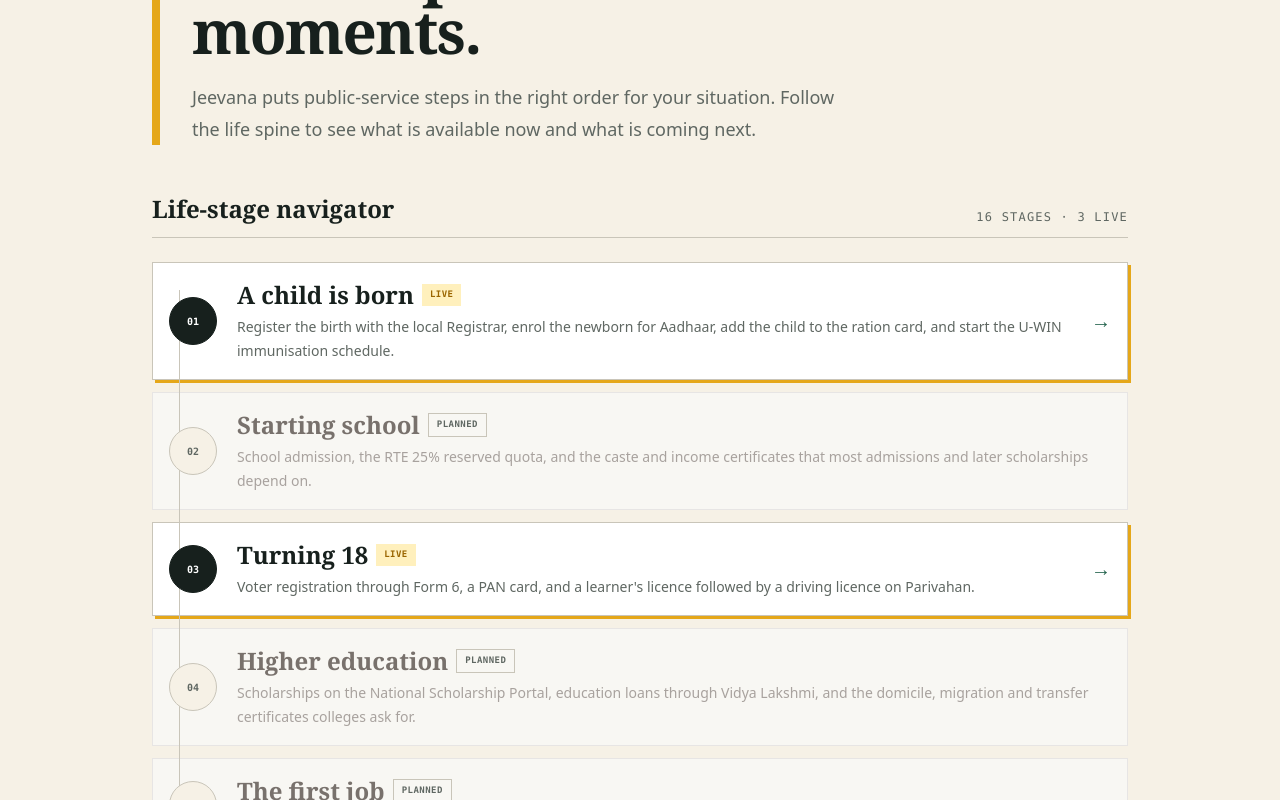
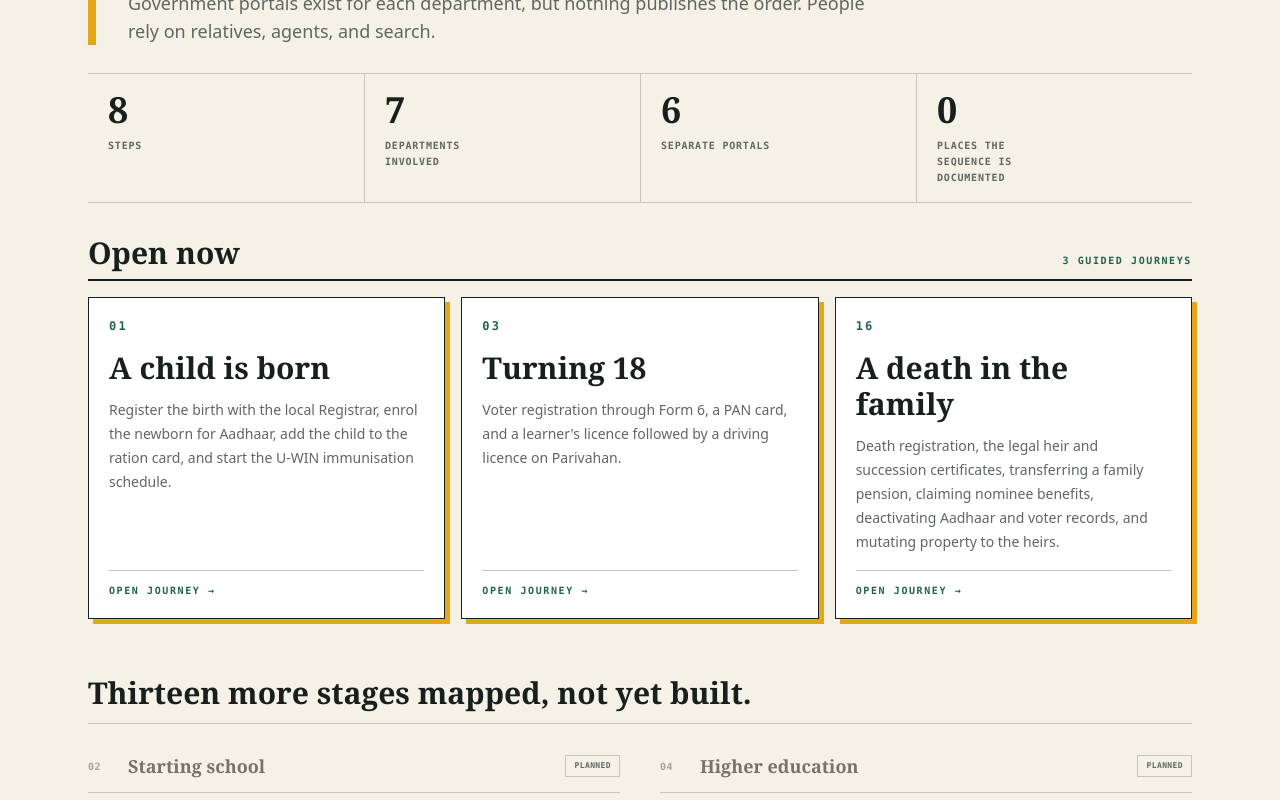
Before and after one commit to Kingmaker080598/Jeevana, a Next.js app: page / in a window 1280 px wide. Shown: the part 280-1080 px from the top of the page. Built offline with nearby package versions, Linux system fonts and the light colour scheme.

Commit message:
feat: restructure homepage around problem and evidence

```diff
--- a/app/page.tsx
+++ b/app/page.tsx
@@ -1,6 +1,19 @@
 import { HomeContent } from "@/components/HomeContent";
 import { LIFE_STAGES } from "@/data/lifeStages";
+import { summarizeJourneyEvidence } from "@/lib/journey/evidence";
+import { loadJourneys } from "@/lib/journey/loadJourneys";
 
 export default function HomePage() {
-  return <HomeContent stages={LIFE_STAGES} />;
+  const deathJourney = loadJourneys().find((journey) => journey.id === "death");
+
+  if (!deathJourney) {
+    throw new Error('Required journey "death" is missing.');
+  }
+
+  return (
+    <HomeContent
+      stages={LIFE_STAGES}
+      evidence={summarizeJourneyEvidence(deathJourney)}
+    />
+  );
 }
--- a/components/HomeContent.tsx
+++ b/components/HomeContent.tsx
@@ -2,86 +2,119 @@
 
 import Link from "next/link";
 import type { LifeStage } from "@/data/lifeStages";
-import { isTeluguEnabled } from "@/lib/features";
-import { useLanguage } from "./LanguageProvider";
+import type { JourneyEvidence } from "@/lib/journey/evidence";
 
-export function HomeContent({ stages }: Readonly<{ stages: readonly LifeStage[] }>) {
-  const { language } = useLanguage();
-  const isTelugu = isTeluguEnabled() && language === "te";
+interface HomeContentProps {
+  stages: readonly LifeStage[];
+  evidence: JourneyEvidence;
+}
+
+const EVIDENCE_CAPTIONS: ReadonlyArray<{
+  key: keyof JourneyEvidence;
+  caption: string;
+}> = [
+  { key: "steps", caption: "Steps" },
+  { key: "departments", caption: "Departments involved" },
+  { key: "portals", caption: "Separate portals" },
+  { key: "documentedSequences", caption: "Places the sequence is documented" },
+];
+
+export function HomeContent({ stages, evidence }: Readonly<HomeContentProps>) {
+  const liveStages = stages.filter((stage) => stage.status === "live");
+  const plannedStages = stages.filter((stage) => stage.status === "planned");
 
   return (
-    <main className="mx-auto max-w-5xl px-4 py-10 sm:px-6 sm:py-16">
-      <section className="max-w-3xl border-l-8 border-[var(--marigold)] pl-5 sm:pl-8">
+    <main className="mx-auto max-w-6xl px-4 pb-16 pt-8 sm:px-6 sm:pb-20 sm:pt-10">
+      <section className="max-w-5xl border-l-8 border-[var(--marigold)] pl-5 sm:pl-8">
         <p className="font-mono text-xs font-bold uppercase tracking-[0.22em] text-[var(--leaf)]">
-          {isTelugu ? "ఆంధ్రప్రదేశ్ ప్రజా సేవల మార్గదర్శి" : "Andhra Pradesh public-service guide"}
+          Built for India. Piloted in Andhra Pradesh.
         </p>
-        <h1 className="mt-4 font-serif text-4xl font-bold leading-tight tracking-tight text-[var(--ink)] sm:text-6xl">
-          {isTelugu ? "జీవితంలోని ముఖ్య దశలకు స్పష్టమైన దారి." : "A clear path through life's important moments."}
+        <h1 className="mt-3 max-w-5xl font-serif text-4xl font-bold leading-[1.04] tracking-tight text-[var(--ink)] sm:text-5xl lg:text-6xl">
+          After a birth or a death, no one tells you what comes next.
         </h1>
-        <p className="mt-5 max-w-2xl text-lg leading-8 text-[var(--muted)]">
-          {isTelugu
-            ? "జీవన మీ పరిస్థితికి సరిపోయే ప్రభుత్వ సేవల దశలను సరైన క్రమంలో చూపిస్తుంది. కొన్ని ప్రశ్నలకు సమాధానం చెప్పండి; మీకు అవసరమైన రోడ్‌మ్యాప్‌ను పొందండి."
-            : "Jeevana puts public-service steps in the right order for your situation. Follow the life spine to see what is available now and what is coming next."}
+        <p className="mt-4 max-w-3xl text-base leading-7 text-[var(--muted)] sm:text-lg">
+          Government portals exist for each department, but nothing publishes the order. People rely on relatives, agents, and search.
         </p>
       </section>
 
-      <section className="mt-12" aria-labelledby="life-spine-heading">
-        <div className="flex items-end justify-between gap-4 border-b border-[var(--line)] pb-3">
-          <h2 id="life-spine-heading" className="font-serif text-2xl font-bold text-[var(--ink)]">
-            Life-stage navigator
+      <section className="mt-7 border-y border-[var(--line)]" aria-label="Evidence from the death journey">
+        <dl className="grid grid-cols-4 divide-x divide-[var(--line)]">
+          {EVIDENCE_CAPTIONS.map(({ key, caption }) => (
+            <div key={key} className="px-2 py-4 sm:px-5">
+              <dd className="font-serif text-3xl font-bold leading-none text-[var(--ink)] sm:text-4xl">
+                {evidence[key]}
+              </dd>
+              <dt className="mt-2 max-w-32 font-mono text-[9px] font-bold uppercase leading-4 tracking-[0.08em] text-[var(--muted)] sm:text-[10px]">
+                {caption}
+              </dt>
+            </div>
+          ))}
+        </dl>
+      </section>
+
+      <section className="mt-8" aria-labelledby="open-now-heading">
+        <div className="flex items-baseline justify-between gap-4 border-b-2 border-[var(--ink)] pb-2">
+          <h2 id="open-now-heading" className="font-serif text-3xl font-bold text-[var(--ink)]">
+            Open now
           </h2>
-          <span className="font-mono text-xs uppercase tracking-widest text-[var(--muted)]">
-            {stages.length} stages · 3 live
-          </span>
+          <p className="font-mono text-[10px] font-bold uppercase tracking-[0.16em] text-[var(--leaf)]">
+            3 guided journeys
+          </p>
         </div>
 
-        <ol className="relative mt-6 grid gap-3 before:absolute before:bottom-7 before:left-[1.42rem] before:top-7 before:w-px before:bg-[var(--line)] sm:before:left-[1.67rem]">
-          {stages.map((stage) => {
-            const number = String(stage.order).padStart(2, "0");
-            const content = (
-              <>
-                <span className={`relative z-10 flex h-11 w-11 shrink-0 items-center justify-center rounded-full border font-mono text-[10px] font-bold sm:h-12 sm:w-12 ${stage.status === "live" ? "border-[var(--ink)] bg-[var(--ink)] text-white" : "border-[var(--line)] bg-[var(--paper)] text-[var(--muted)]"}`}>
-                  {number}
-                </span>
-                <span className="min-w-0 flex-1">
-                  <span className="flex flex-wrap items-center gap-2">
-                    <span className={`font-serif text-xl font-bold sm:text-2xl ${stage.status === "live" ? "text-[var(--ink)]" : "text-stone-500"}`}>
-                      {stage.title}
-                    </span>
-                    <span className={`px-2 py-1 font-mono text-[9px] font-bold uppercase tracking-wider ${stage.status === "live" ? "bg-[var(--marigold-soft)] text-[var(--marigold-dark)]" : "border border-[var(--line)] text-[var(--muted)]"}`}>
-                      {stage.status === "live" ? "Live" : "Planned"}
-                    </span>
-                  </span>
-                  <span className={`mt-1 block text-sm leading-6 ${stage.status === "live" ? "text-[var(--muted)]" : "text-stone-400"}`}>
-                    {stage.description}
-                  </span>
-                </span>
-                {stage.status === "live" ? <span aria-hidden="true" className="text-xl text-[var(--leaf)]">→</span> : null}
-              </>
-            );
-
-            return stage.status === "live" ? (
+        <ol className="mt-4 grid gap-4 lg:grid-cols-3">
+          {liveStages.map((stage) => (
             <li key={stage.id} aria-label={stage.title}>
               <Link
                 href={`/journey/${stage.journeyId}`}
-                  className="flex items-center gap-4 border border-[var(--line)] bg-white p-4 shadow-[3px_3px_0_var(--marigold)] transition-colors hover:border-[var(--ink)] focus:outline-none focus:ring-2 focus:ring-[var(--marigold)] focus:ring-offset-2 sm:gap-5"
+                className="group flex h-full min-h-52 flex-col border border-[var(--ink)] bg-white p-5 shadow-[5px_5px_0_var(--marigold)] transition-[transform,box-shadow] hover:-translate-y-0.5 hover:shadow-[7px_7px_0_var(--marigold)] focus:outline-none focus:ring-2 focus:ring-[var(--marigold)] focus:ring-offset-2"
               >
-                  {content}
+                <span className="font-mono text-xs font-bold tracking-[0.18em] text-[var(--leaf)]">
+                  {String(stage.order).padStart(2, "0")}
+                </span>
+                <span className="mt-4 font-serif text-2xl font-bold leading-tight text-[var(--ink)] sm:text-3xl">
+                  {stage.title}
+                </span>
+                <span className="mt-3 flex-1 text-sm leading-6 text-[var(--muted)]">
+                  {stage.description}
+                </span>
+                <span className="mt-4 border-t border-[var(--line)] pt-3 font-mono text-[10px] font-bold uppercase tracking-[0.16em] text-[var(--leaf)]">
+                  Open journey <span aria-hidden="true">→</span>
+                </span>
               </Link>
             </li>
-            ) : (
-              <li key={stage.id}>
+          ))}
+        </ol>
+      </section>
+
+      <section className="mt-14" aria-labelledby="planned-heading">
+        <div className="border-b border-[var(--line)] pb-3">
+          <h2 id="planned-heading" className="font-serif text-2xl font-bold text-[var(--ink)] sm:text-3xl">
+            Thirteen more stages mapped, not yet built.
+          </h2>
+        </div>
+
+        <ol className="mt-4 grid gap-x-10 md:grid-cols-2">
+          {plannedStages.map((stage) => (
+            <li key={stage.id} className="border-b border-[var(--line)]">
               <div
                 role="group"
                 aria-label={stage.title}
                 aria-disabled="true"
-                  className="flex items-center gap-4 border border-stone-200 bg-stone-50/70 p-4 sm:gap-5"
+                className="flex min-h-12 items-center gap-3 py-3 text-stone-500"
               >
-                  {content}
+                <span className="w-7 shrink-0 font-mono text-[10px] font-bold tracking-wider text-stone-400">
+                  {String(stage.order).padStart(2, "0")}
+                </span>
+                <span className="min-w-0 flex-1 truncate font-serif text-base font-bold sm:text-lg">
+                  {stage.title}
+                </span>
+                <span className="border border-[var(--line)] px-2 py-1 font-mono text-[8px] font-bold uppercase tracking-wider text-[var(--muted)]">
+                  Planned
+                </span>
               </div>
             </li>
-            );
-          })}
+          ))}
         </ol>
       </section>
     </main>
--- /dev/null
+++ b/lib/journey/evidence.ts
@@ -0,0 +1,22 @@
+import type { Journey } from "./types";
+
+export interface JourneyEvidence {
+  steps: number;
+  departments: number;
+  portals: number;
+  documentedSequences: number;
+}
+
+export function summarizeJourneyEvidence(journey: Journey): JourneyEvidence {
+  const departments = new Set(journey.steps.map((step) => step.authority));
+  const portals = new Set(
+    journey.steps.map((step) => step.portal).filter((portal) => portal.length > 0),
+  );
+
+  return {
+    steps: journey.steps.length,
+    departments: departments.size,
+    portals: portals.size,
+    documentedSequences: 0,
+  };
+}
```
Also changed, not shown: 2 other files (tests, documents, lock files or other folders). Lines whose indentation alone changed are shown as unchanged.
